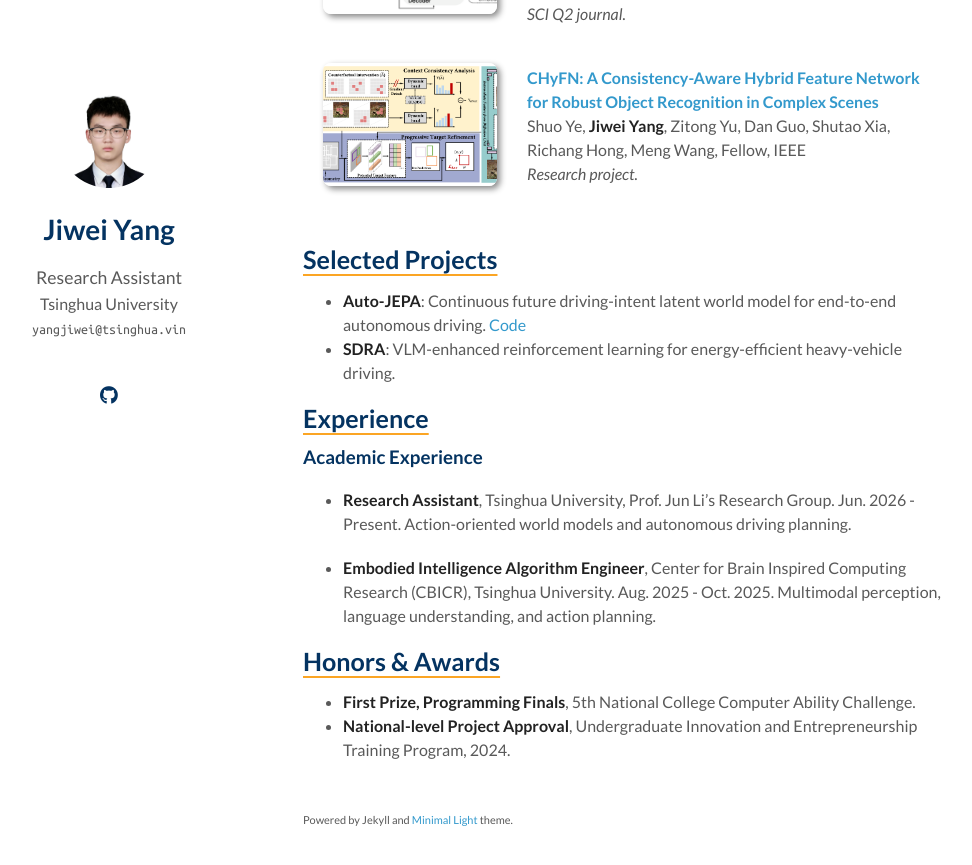
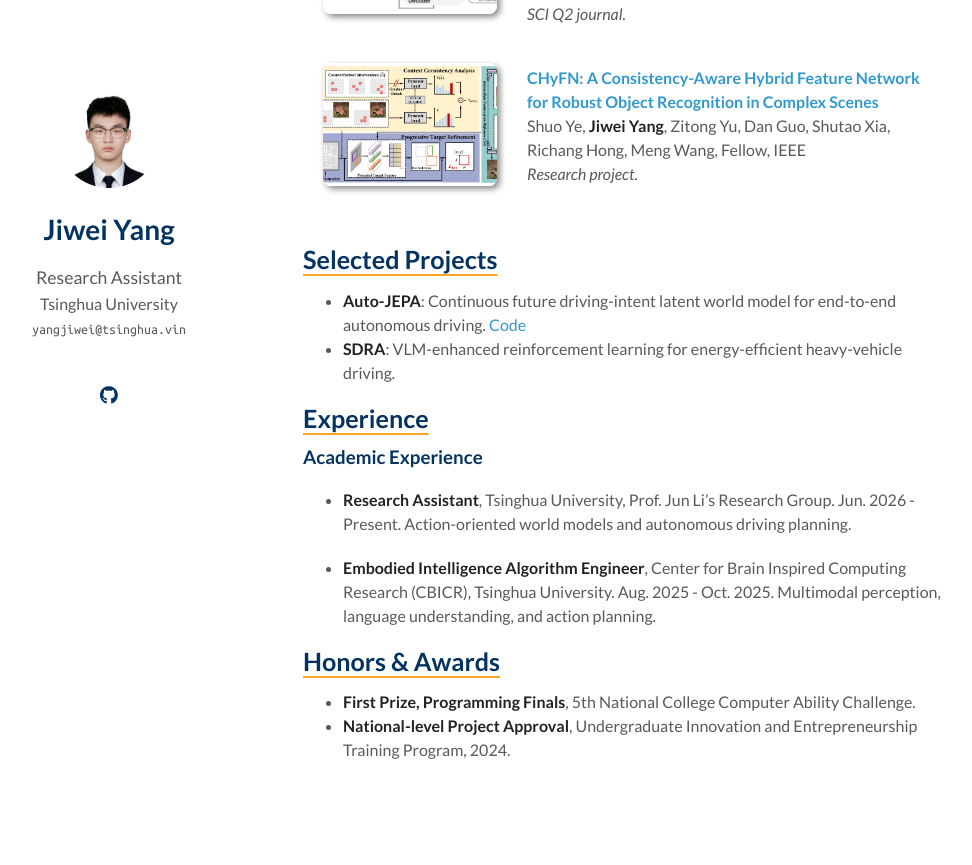
Before and after one commit to NoctYang/NoctYang.github.io, a Jekyll site: the page built from index.md, in a window 1280 px wide and 900 px high, scrolled down 1526 px. Shown: the top 865 px of the window, without its empty margins (167-1139 px from the left). Built offline with Jekyll 4.4.1, drawn with Linux system fonts in a browser that asks for light colours; a style sheet for code colours, icons or effects is not loaded; our own code applies the rules of GitHub Pages for plain Markdown files; after the commit the page ends 2358 px from its top, so only the background shows below that.

Commit message:
Remove theme credit from homepage

```diff
--- a/_layouts/homepage.html
+++ b/_layouts/homepage.html
@@ -8,11 +8,7 @@
   <link rel="icon" href="{{ site.favicon }}" type="image/svg+xml">
   <link rel="stylesheet" href="https://cdnjs.cloudflare.com/ajax/libs/academicons/1.8.6/css/academicons.min.css">
   <link rel="stylesheet" href="https://cdnjs.cloudflare.com/ajax/libs/font-awesome/6.4.2/css/all.min.css">
-  {% if site.font == "Sans Serif" %}
-  <link rel="stylesheet" href="./assets/css/font_sans_serif.css">
-  {% else %}
-  <link rel="stylesheet" href="./assets/css/font.css">
-  {% endif %}
+  {% if site.font == "Sans Serif" %}<link rel="stylesheet" href="./assets/css/font_sans_serif.css">{% else %}<link rel="stylesheet" href="./assets/css/font.css">{% endif %}
   <link rel="stylesheet" href="./assets/css/style-no-dark-mode.css">
   <link rel="stylesheet" href="./assets/css/publications-no-dark-mode.css">
   <style>h2 { text-decoration: underline; text-decoration-style: solid; text-decoration-color: #fba524; text-decoration-thickness: 2px; text-underline-offset: 5px; }</style>
@@ -35,8 +31,6 @@
 </header>
 <section>
 {{ content }}
-<br>
-{% if site.enable_footnote %}<p><small>Powered by Jekyll and <a href="https://github.com/yaoyao-liu/minimal-light" target="_blank" rel="noopener">Minimal Light</a> theme.</small></p>{% endif %}
 </section>
 <footer></footer>
 </div>
```
